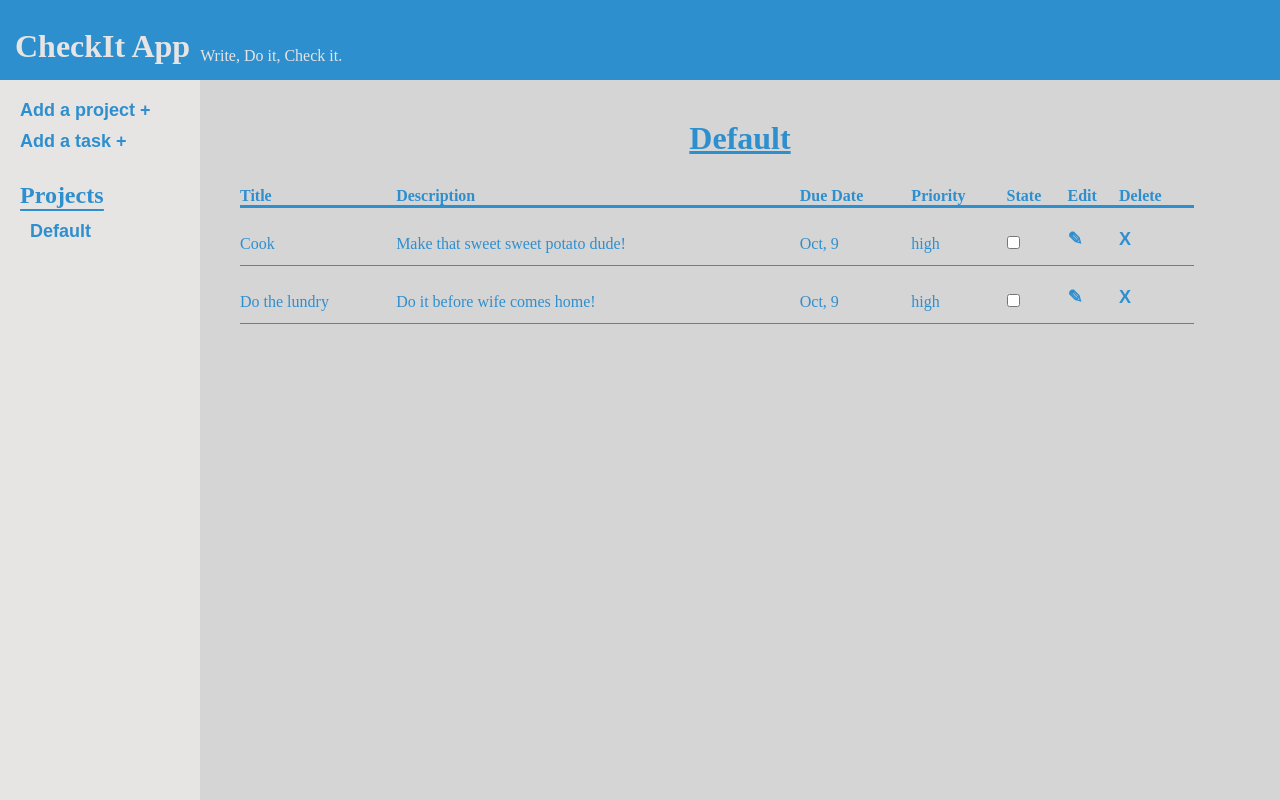
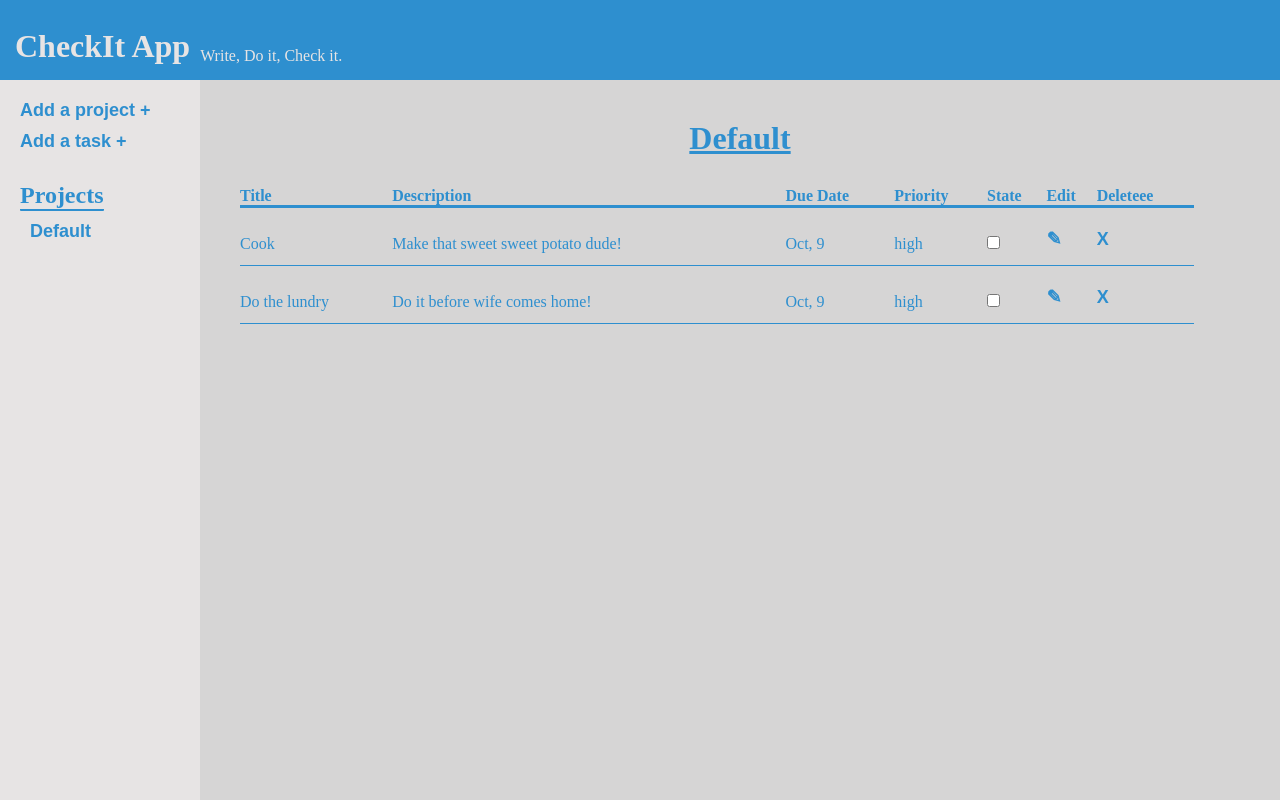
Before and after one commit to diegoHernandezDeveloper/todoList2.0, a website built with webpack: page src/template.html in a window 1280 px wide. Built offline with nearby package versions, Linux system fonts and the light colour scheme.

```diff
--- a/src/template.html
+++ b/src/template.html
@@ -39,7 +39,7 @@
             <th>Priority</th>
             <th>State</th>
             <th>Edit</th>
-            <th>Delete</th>
+            <th>Deleteee</th>
           </tr>
         </thead>
         <tbody></tbody>
```
